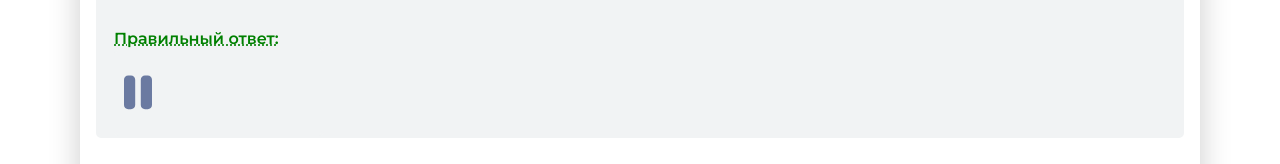
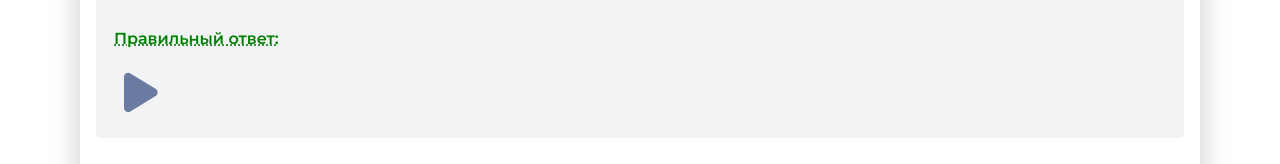
Before and after one commit to Purplejam/eartrainer, a React (Create React App) app: page /finished-test in a window 1280 px wide. Shown: the part 367-531 px from the top of the page. Built offline with nearby package versions, Linux system fonts and the light colour scheme.

Commit message:
finished test update

```diff
--- a/src/components/FinishedTest.tsx
+++ b/src/components/FinishedTest.tsx
@@ -85,10 +85,8 @@ function FinishedTest() {
 	const SuccessRate = Math.floor(succeededTests / answers.length * 100);
 	const [playingAudio, setPlayingAudio] = useState(answers[0]?.audio);
 	const audioRef = useRef<any | HTMLAudioElement>(null);
+	const [isEnded, setEnded] = useState(false);
 
-	function audioEndHandler() {
-		setPlayingAudio('');
-	}
 
 	return(
 		<FinishedTestStyles>
@@ -113,6 +111,8 @@ function FinishedTest() {
 										</>
 								: <p className="correct">Правильный ответ: {answer.usersAnswer.toLowerCase()}</p>}
 								<SampleTestPlayer
+								setEnded={setEnded}
+								isEnded={isEnded}
 								setPlayingAudio={setPlayingAudio}
 								audioRef={audioRef}
 								currentAudio={answer.audio}
@@ -122,9 +122,10 @@ function FinishedTest() {
 					})}
 
 	  		<audio
-	  		onEnded={audioEndHandler}
+	  		onEnded={() => setPlayingAudio('')}
 	    ref={audioRef}
-	    src={playingAudio}>
+	    src={playingAudio}
+	    >
 	    </audio>
 				</AnswersBox>
 				</>
--- a/src/components/SampleTestPlayer.tsx
+++ b/src/components/SampleTestPlayer.tsx
@@ -53,36 +53,42 @@ const PlayerStyle = styled.div`
 }
 `
 
-function SampleTestPlayer({audioRef, currentAudio, playingAudio, setPlayingAudio}: any) {
+function SampleTestPlayer({audioRef, currentAudio, playingAudio, setPlayingAudio, isEnded, setEnded}: any) {
 	const [isPlaying, setPlaying] = useState<boolean>(false);
 
 	//icons
-	const playIcon = <FontAwesomeIcon onClick={playSongHandler} size="2x" className="play" icon={faPlay} />
-	const pauseIcon = <FontAwesomeIcon onClick={playSongHandler} size="2x" className="pause" icon={faPause} />
+	const playIcon = <FontAwesomeIcon size="2x" className="play" icon={faPlay} />
+	const pauseIcon = <FontAwesomeIcon size="2x" className="pause" icon={faPause} />
 
 	useEffect(() => {
-		if (playingAudio === currentAudio) {
-			audioRef.current.play();
-			setPlaying(true);
-		} else if(playingAudio !== currentAudio) {
+	if (playingAudio !== currentAudio) {
 			setPlaying(false);
 		}
 	}, [playingAudio])
+
 
 	//handlers
 	function playSongHandler(): void {
 		if (isPlaying) {
 			audioRef.current.pause();
 			setPlaying(false);
-		} else {
+		} else if (!isPlaying) {
 			audioRef.current.play();
 			setPlaying(true);
 		}
 	}
+
+	async function setAudioHandler() {
+		await setPlayingAudio(currentAudio);
+		playSongHandler();
+	}
+
 	return(
 		<PlayerStyle>
 			<div className="player">
-				<div className="play-control" onClick={() => setPlayingAudio(currentAudio)}>
+				<div className="play-control" onClick={() => {
+					setAudioHandler();
+				}}>
 				{isPlaying ? pauseIcon : playIcon}
 				</div>
 			</div>
```
